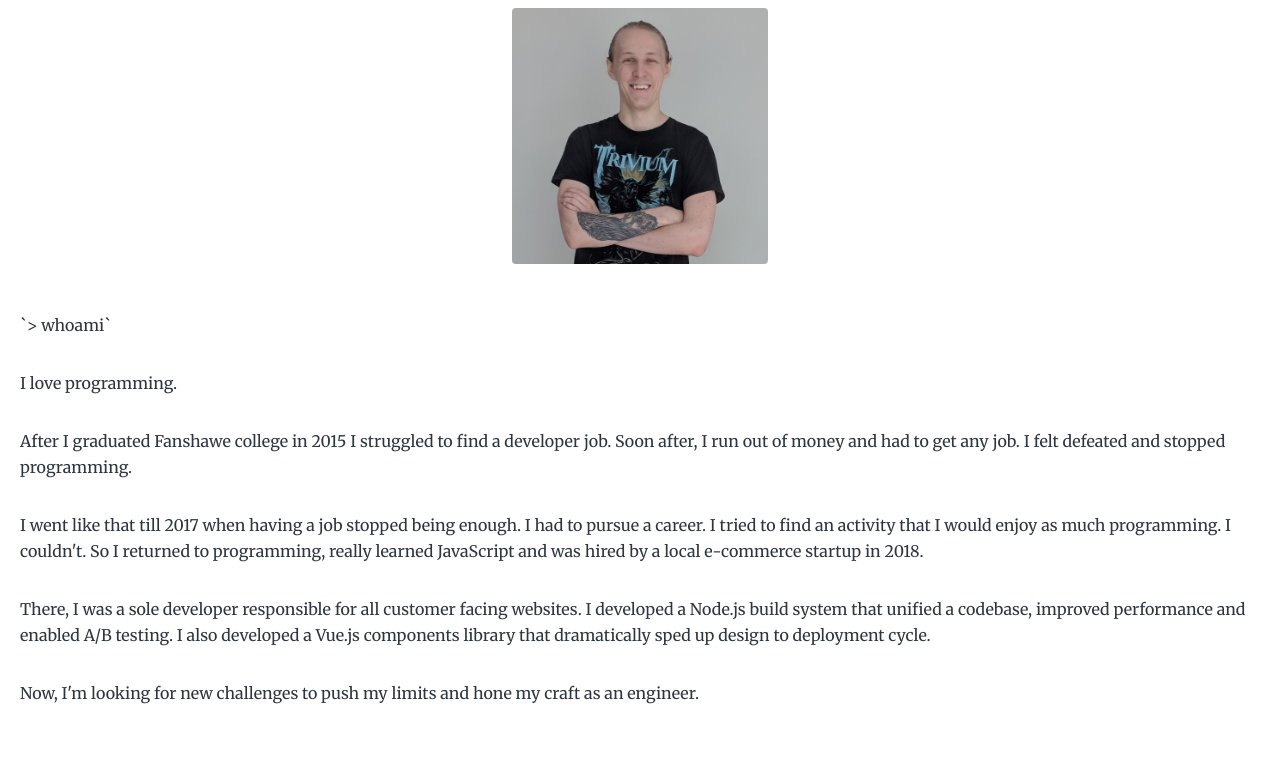
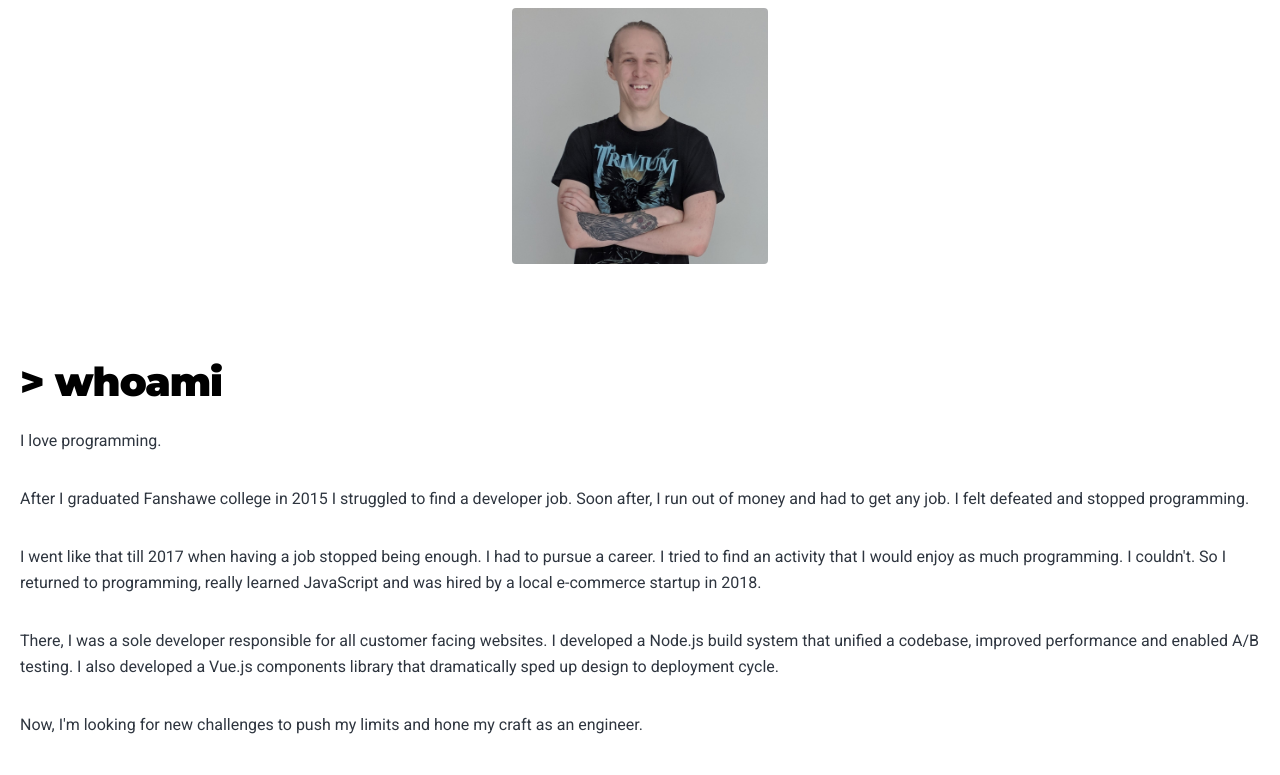
Before and after one commit to mrv1k/mrv1k.github.io, a Gatsby site: page /portfolio in a window 1280 px wide. Shown: the top 775 px of the page. Built offline with nearby package versions, Linux system fonts and the light colour scheme; Gatsby itself is replaced by a stand-in of ours.

Commit message:
style: body and highlight fonts

```diff
--- a/gatsby-browser.js
+++ b/gatsby-browser.js
@@ -1,6 +1,8 @@
 // custom typefaces
-import "typeface-montserrat";
-import "typeface-merriweather";
+import "@fontsource/montserrat/700.css";
+import "@fontsource/montserrat/900.css";
+import "@fontsource/jetbrains-mono";
+import "@fontsource/roboto";
 // normalize CSS across browsers
 import "./src/styles/normalize.css";
 // custom CSS styles
--- a/src/pages/portfolio.js
+++ b/src/pages/portfolio.js
@@ -10,9 +10,7 @@ const PortfolioPage = () => {
     <main className="portfolio">
       <Seo title={title} />
       <section className="about">
-        <span className="title">
-          <p>`{">"} whoami`</p>
-        </span>
+        <h1 className="title">{">"} whoami</h1>
         <p>I love programming.</p>
         <p>
           After I graduated Fanshawe college in 2015 I struggled to find a
--- a/src/styles/syntax-highlight.css
+++ b/src/styles/syntax-highlight.css
@@ -1,3 +1,5 @@
+@import "./variables.css";
+
 /* For line highlights similar to PrismJS */
 .gatsby-highlight-code-line {
   background-color: #feb;
@@ -37,10 +39,6 @@
   min-width: 100%; /* 2 */
 }
 
-/**
- * If you already use line highlighting
- */
-
 /* Adjust the position of the line numbers */
 .gatsby-highlight pre[class*="language-"].line-numbers {
   padding-left: 2.8em;
@@ -48,5 +46,5 @@
 
 .gatsby-highlight code[class*="language-"],
 .gatsby-highlight pre[class*="language-"] {
-  font-family: Consolas, Monaco, "Andale Mono", "Ubuntu Mono", monospace;
+  font-family: var(--fontFamily-syntax);
 }
--- a/src/styles/variables.css
+++ b/src/styles/variables.css
@@ -27,13 +27,7 @@
   --spacing-20: 5rem;
   --spacing-24: 6rem;
   --spacing-32: 8rem;
-  --fontFamily-sans: Montserrat, system-ui, -apple-system, BlinkMacSystemFont,
-    "Segoe UI", Roboto, "Helvetica Neue", Arial, "Noto Sans", sans-serif,
-    "Apple Color Emoji", "Segoe UI Emoji", "Segoe UI Symbol", "Noto Color Emoji";
-  --fontFamily-serif: "Source Sans Pro", "Merriweather", "Georgia", Cambria,
-    "Times New Roman", Times, serif;
-  --font-body: var(--fontFamily-serif);
-  --font-heading: var(--fontFamily-sans);
+
   --fontWeight-normal: 400;
   --fontWeight-medium: 500;
   --fontWeight-semibold: 600;
@@ -60,4 +54,24 @@
   --color-heading: #1a202c;
   --color-heading-black: black;
   --color-accent: #d1dce5;
+
+  /**
+  Variable fonts:
+  - Montserrat
+  - Roboto
+  + JetBrains Mono
+
+  */
+  /* --fontFamily-sans:  */
+  --font-heading: Montserrat, system-ui, -apple-system, BlinkMacSystemFont,
+    "Segoe UI", Roboto, "Helvetica Neue", Arial, "Noto Sans", sans-serif,
+    "Apple Color Emoji", "Segoe UI Emoji", "Segoe UI Symbol", "Noto Color Emoji";
+
+  /* --fontFamily-serif:  */
+  /* Roboto is sans-serif  */
+  --font-body: "Roboto", "Georgia", Cambria, "Times New Roman", Times, serif;
+
+  /* TODO: jet brains is variable font  */
+  --fontFamily-syntax: "JetBrains Mono", Consolas, Monaco, "Andale Mono",
+    "Ubuntu Mono", monospace;
 }
```
Also changed, not shown: package.json (+4 -3 lines), 1 other file.
